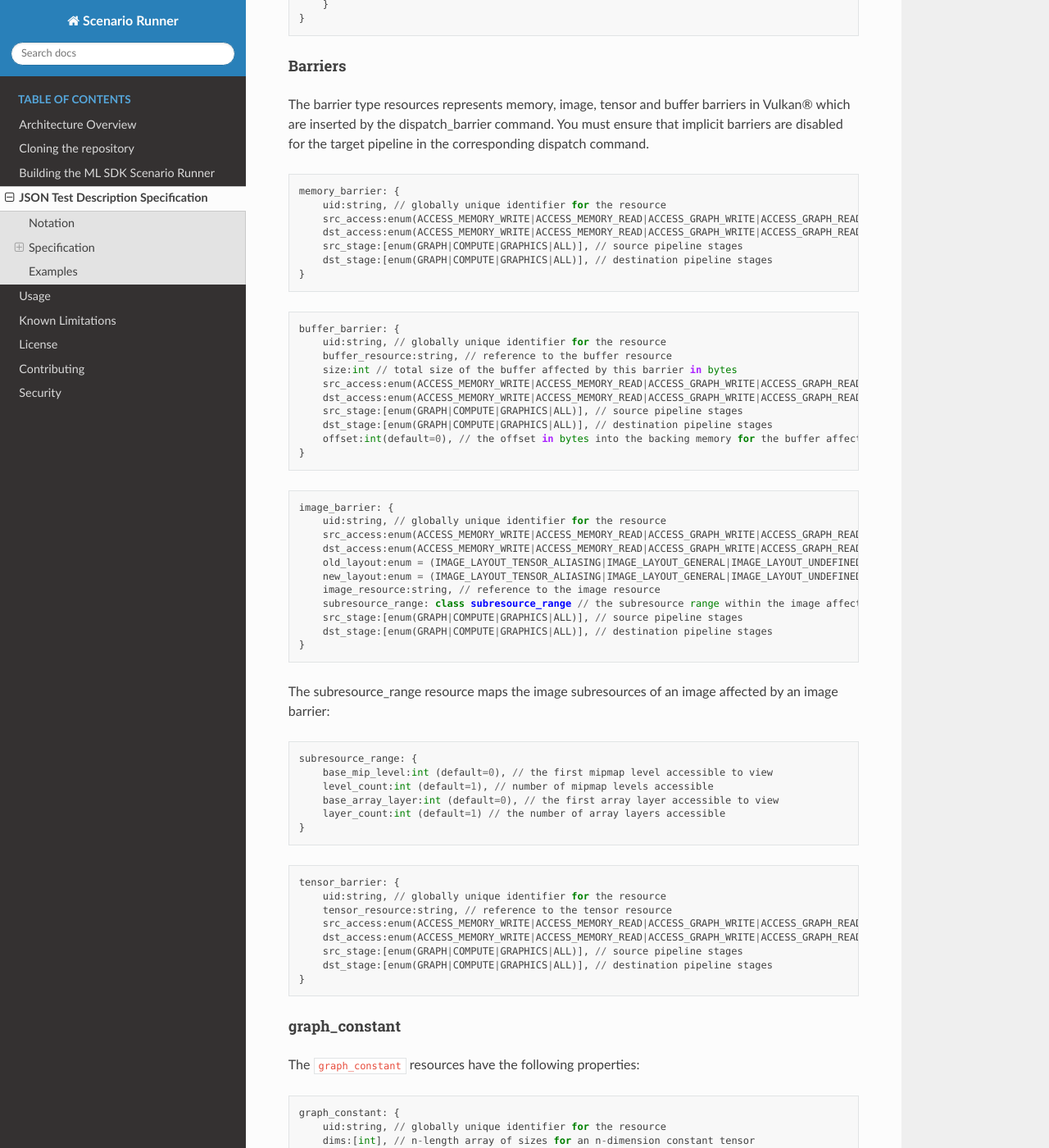
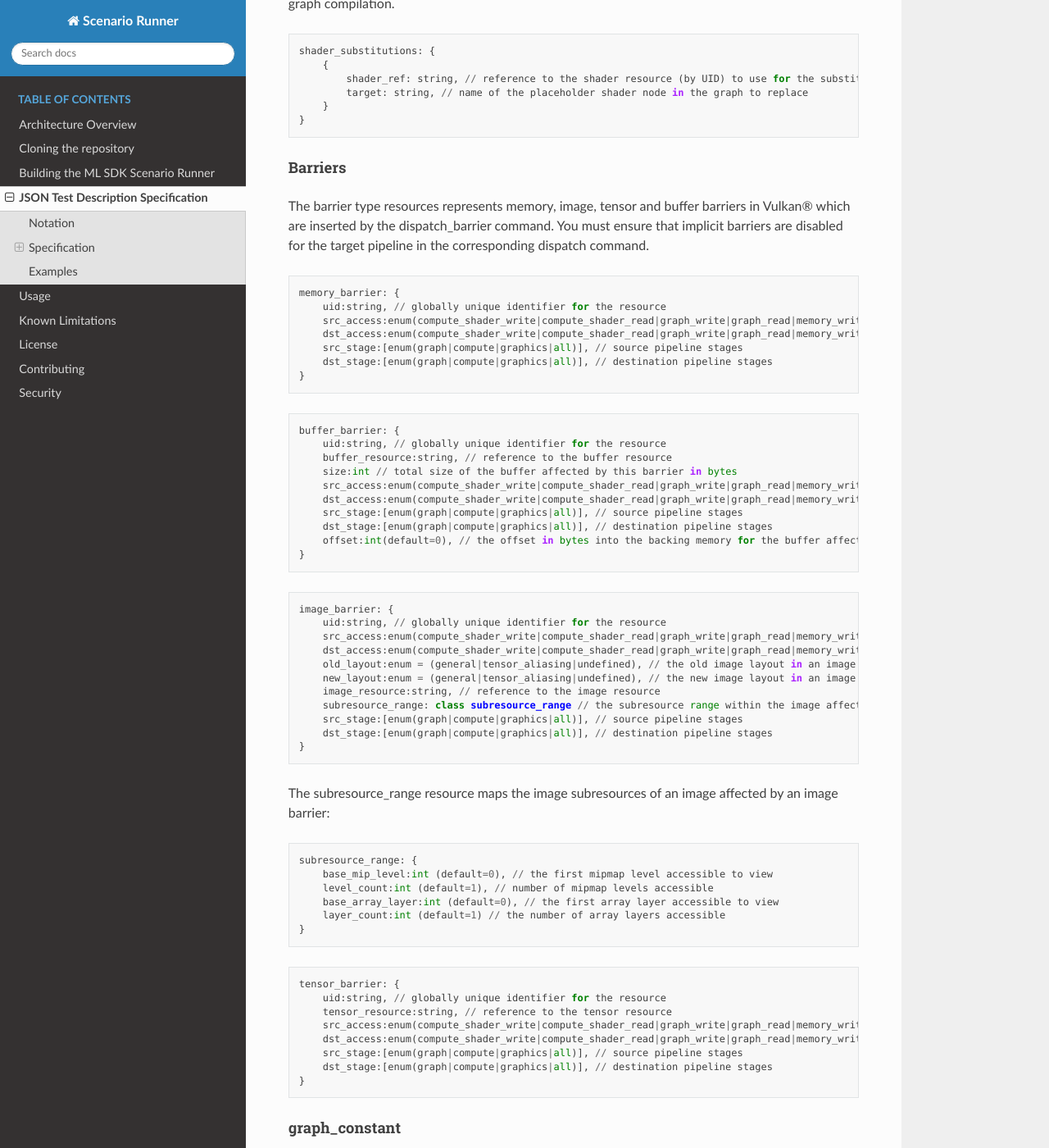
Before and after one commit to arm/ai-ml-sdk-scenario-runner, a Sphinx documentation site: the page built from docs/source/json.rst, in a window 1280 px wide and 1400 px high, scrolled down 6800 px. Shown: the whole window at 82% size. Built offline with Sphinx 7.4.7 and the Read the Docs theme 3.1.0, drawn with Linux system fonts in a browser that asks for light colours; some of the changed text lies outside the part shown.

Commit message:
docs: Fix incorrect scenario documentation (#360)
Add missing to schema
Add some shader stage json tests

Change-Id: I8d43e06275866ce44a95c6e1564bec96fac2df7f

Signed-off-by: Freddie Liardet <frederick.liardet@arm.com>

```diff
--- a/docs/source/json.rst
+++ b/docs/source/json.rst
@@ -288,11 +288,18 @@
       src:path, // path to a shader source file
       entry:string(default="main"), // entry point into the shader
       type: enum = (GLSL | SPIR-V | HLSL), // Type of shader source to expect
+      stage: enum(default=compute) = (compute | vertex | fragment), // shader stage
       build_options:string(default=""), // Build options to be used when compiling a GLSL or HLSL shader source
       include_dirs:[string](default=[]), // Shaders include directories
       push_constants_size:int(default=0), // Size in bytes of the push constants used by the shader. Must be a multiple of 4
       specialization_constants: [class specialization_constant](default=), // n-dimension array
   }
+
+If ``stage`` is omitted, the shader is treated as a compute shader. Use
+``vertex`` and ``fragment`` for shader resources referenced by
+``dispatch_fragment``.
+
+.. code-block::
 
   specialization_constant: {
       id: int,    // id of the specialization constant in the shader
@@ -351,10 +358,10 @@
 
   memory_barrier: {
       uid:string, // globally unique identifier for the resource
-      src_access:enum(ACCESS_MEMORY_WRITE|ACCESS_MEMORY_READ|ACCESS_GRAPH_WRITE|ACCESS_GRAPH_READ|ACCESS_COMPUTE_SHADER_WRITE|ACCESS_COMPUTE_SHADER_READ), // memory access type from the source
-      dst_access:enum(ACCESS_MEMORY_WRITE|ACCESS_MEMORY_READ|ACCESS_GRAPH_WRITE|ACCESS_GRAPH_READ|ACCESS_COMPUTE_SHADER_WRITE|ACCESS_COMPUTE_SHADER_READ), // memory access type from the destination
-      src_stage:[enum(GRAPH|COMPUTE|GRAPHICS|ALL)], // source pipeline stages
-      dst_stage:[enum(GRAPH|COMPUTE|GRAPHICS|ALL)], // destination pipeline stages
+      src_access:enum(compute_shader_write|compute_shader_read|graph_write|graph_read|memory_write|memory_read), // memory access type from the source
+      dst_access:enum(compute_shader_write|compute_shader_read|graph_write|graph_read|memory_write|memory_read), // memory access type from the destination
+      src_stage:[enum(graph|compute|graphics|all)], // source pipeline stages
+      dst_stage:[enum(graph|compute|graphics|all)], // destination pipeline stages
   }
 
 .. code-block::
@@ -363,10 +370,10 @@
       uid:string, // globally unique identifier for the resource
       buffer_resource:string, // reference to the buffer resource
       size:int // total size of the buffer affected by this barrier in bytes
-      src_access:enum(ACCESS_MEMORY_WRITE|ACCESS_MEMORY_READ|ACCESS_GRAPH_WRITE|ACCESS_GRAPH_READ|ACCESS_COMPUTE_SHADER_WRITE|ACCESS_COMPUTE_SHADER_READ), // memory access type from the source
-      dst_access:enum(ACCESS_MEMORY_WRITE|ACCESS_MEMORY_READ|ACCESS_GRAPH_WRITE|ACCESS_GRAPH_READ|ACCESS_COMPUTE_SHADER_WRITE|ACCESS_COMPUTE_SHADER_READ), // memory access type from the destination
-      src_stage:[enum(GRAPH|COMPUTE|GRAPHICS|ALL)], // source pipeline stages
-      dst_stage:[enum(GRAPH|COMPUTE|GRAPHICS|ALL)], // destination pipeline stages
+      src_access:enum(compute_shader_write|compute_shader_read|graph_write|graph_read|memory_write|memory_read), // memory access type from the source
+      dst_access:enum(compute_shader_write|compute_shader_read|graph_write|graph_read|memory_write|memory_read), // memory access type from the destination
+      src_stage:[enum(graph|compute|graphics|all)], // source pipeline stages
+      dst_stage:[enum(graph|compute|graphics|all)], // destination pipeline stages
       offset:int(default=0), // the offset in bytes into the backing memory for the buffer affected by this barrier
   }
 
@@ -374,14 +381,14 @@
 
   image_barrier: {
       uid:string, // globally unique identifier for the resource
-      src_access:enum(ACCESS_MEMORY_WRITE|ACCESS_MEMORY_READ|ACCESS_GRAPH_WRITE|ACCESS_GRAPH_READ|ACCESS_COMPUTE_SHADER_WRITE|ACCESS_COMPUTE_SHADER_READ), // memory access type from the source
-      dst_access:enum(ACCESS_MEMORY_WRITE|ACCESS_MEMORY_READ|ACCESS_GRAPH_WRITE|ACCESS_GRAPH_READ|ACCESS_COMPUTE_SHADER_WRITE|ACCESS_COMPUTE_SHADER_READ), // memory access type from the destination
-      old_layout:enum = (IMAGE_LAYOUT_TENSOR_ALIASING|IMAGE_LAYOUT_GENERAL|IMAGE_LAYOUT_UNDEFINED), // the old image layout in an image layout transition
-      new_layout:enum = (IMAGE_LAYOUT_TENSOR_ALIASING|IMAGE_LAYOUT_GENERAL|IMAGE_LAYOUT_UNDEFINED), // the new image layout in an image layout transition
+      src_access:enum(compute_shader_write|compute_shader_read|graph_write|graph_read|memory_write|memory_read), // memory access type from the source
+      dst_access:enum(compute_shader_write|compute_shader_read|graph_write|graph_read|memory_write|memory_read), // memory access type from the destination
+      old_layout:enum = (general|tensor_aliasing|undefined), // the old image layout in an image layout transition
+      new_layout:enum = (general|tensor_aliasing|undefined), // the new image layout in an image layout transition
       image_resource:string, // reference to the image resource
       subresource_range: class subresource_range // the subresource range within the image affected by this barrier
-      src_stage:[enum(GRAPH|COMPUTE|GRAPHICS|ALL)], // source pipeline stages
-      dst_stage:[enum(GRAPH|COMPUTE|GRAPHICS|ALL)], // destination pipeline stages
+      src_stage:[enum(graph|compute|graphics|all)], // source pipeline stages
+      dst_stage:[enum(graph|compute|graphics|all)], // destination pipeline stages
   }
 
 The subresource_range resource maps the image subresources of an image affected by an image barrier:
@@ -400,10 +407,10 @@
   tensor_barrier: {
       uid:string, // globally unique identifier for the resource
       tensor_resource:string, // reference to the tensor resource
-      src_access:enum(ACCESS_MEMORY_WRITE|ACCESS_MEMORY_READ|ACCESS_GRAPH_WRITE|ACCESS_GRAPH_READ|ACCESS_COMPUTE_SHADER_WRITE|ACCESS_COMPUTE_SHADER_READ), // memory access type from the source
-      dst_access:enum(ACCESS_MEMORY_WRITE|ACCESS_MEMORY_READ|ACCESS_GRAPH_WRITE|ACCESS_GRAPH_READ|ACCESS_COMPUTE_SHADER_WRITE|ACCESS_COMPUTE_SHADER_READ), // memory access type from the destination
-      src_stage:[enum(GRAPH|COMPUTE|GRAPHICS|ALL)], // source pipeline stages
-      dst_stage:[enum(GRAPH|COMPUTE|GRAPHICS|ALL)], // destination pipeline stages
+      src_access:enum(compute_shader_write|compute_shader_read|graph_write|graph_read|memory_write|memory_read), // memory access type from the source
+      dst_access:enum(compute_shader_write|compute_shader_read|graph_write|graph_read|memory_write|memory_read), // memory access type from the destination
+      src_stage:[enum(graph|compute|graphics|all)], // source pipeline stages
+      dst_stage:[enum(graph|compute|graphics|all)], // destination pipeline stages
   }
 
 graph_constant
@@ -466,6 +473,7 @@
 .. code-block::
 
   dispatch_fragment: {
+      debug_name: string(default=fragment_shader_ref), // optional command debug name
       vertex_shader_ref: string, // reference to the vertex shader resource
       fragment_shader_ref: string, // reference to the fragment shader resource
       bindings: [class binding], // bindings accessible to the fragment pipeline
```
Also changed, not shown: other parts of docs/source/json.rst (+1 -1 lines), 5 other files.
